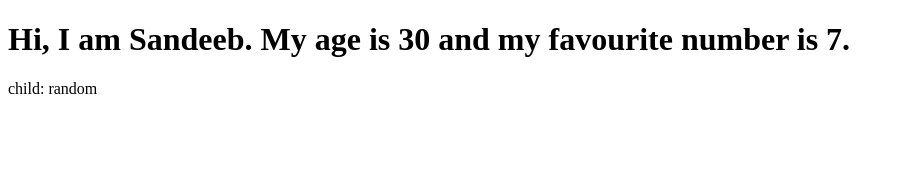
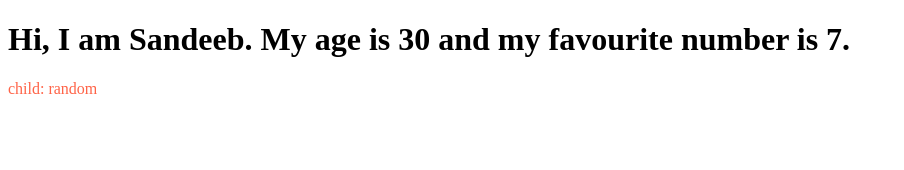
Before and after one commit to steamnp/bfs56, a React (Vite) app: page / in a window 1280 px wide. Shown: the top 170 px of the page, without its empty margins (0-904 px from the left). Built offline with nearby package versions, Linux system fonts and the light colour scheme.

Commit message:
css.modules

```diff
--- a/src/child.jsx
+++ /dev/null
@@ -1,7 +0,0 @@
-//rfce shortcut for creating functional component
-
-function child({ test }) {
-  return <div>child: {test}</div>;
-}
-
-export default child;
--- /dev/null
+++ b/src/components/child.jsx
@@ -0,0 +1,9 @@
+//rfce shortcut for creating functional component
+
+import styles from "../styles/child.module.css";
+
+function child({ test }) {
+  return <div className={styles.container}>child: {test}</div>;
+}
+
+export default child;
--- /dev/null
+++ b/src/components/parent.jsx
@@ -0,0 +1,11 @@
+import Child from "./child";
+function Parent() {
+  return (
+    /* we can also wrote <React.Fragment> instead of <> */
+    <>
+      <Child test="random" />
+    </>
+  );
+}
+
+export default Parent;
--- a/src/main.jsx
+++ b/src/main.jsx
@@ -1,7 +1,7 @@
 import React from "react";
 import ReactDOM from "react-dom/client";
-import Sandeeb from "./sandeeb";
-import Parent from "./parent";
+import Sandeeb from "./components/sandeeb";
+import Parent from "./components/parent";
 
 //console.log is for the debugging purpose
 //{age: 30, favNumber: 7} is the object in javascript, which can be excess by props
--- a/src/parent.jsx
+++ /dev/null
@@ -1,10 +0,0 @@
-import Child from "./child";
-function Parent() {
-  return (
-    <div>
-      <Child test="random" />{" "}
-    </div>
-  );
-}
-
-export default Parent;
--- /dev/null
+++ b/src/styles/child.module.css
@@ -0,0 +1,3 @@
+.container {
+  color: tomato;
+}
```
Also changed, not shown: src/components/sandeeb.jsx (renamed from src/sandeeb.jsx).
